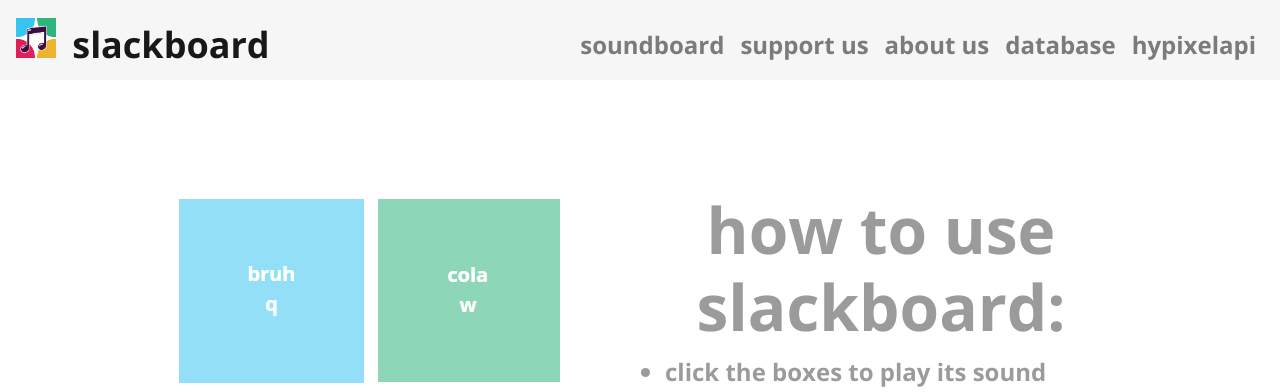
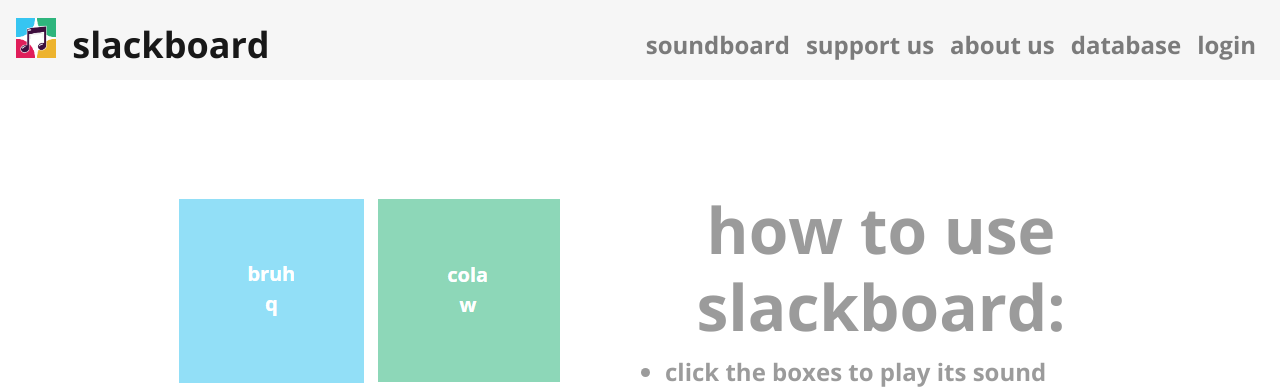
Before and after one commit to kevin-dough/p5slackbots, a Flask app: page / in a window 1280 px wide. Shown: the top 392 px of the page. Run offline with Flask 2, Linux system fonts and the light colour scheme; parts of the project's set-up code (start-up, migrations or seed data) failed here and were passed over; some libraries are stand-ins or nearby versions.

Commit message:
login and signup routes

```diff
--- a/main.py
+++ b/main.py
@@ -50,9 +50,9 @@ def home():
 def soundboards():
     return render_template("selector.html")
 
-@app.route("/hypixelapi")
-def hypixelapi():
-    return render_template("hypixelapi.html")
+@app.route("/login")
+def login():
+    return render_template("login.html")
 
 @app.route("/electronic")
 def electronic():
--- a/templates/base.html
+++ b/templates/base.html
@@ -49,7 +49,7 @@
                 <a class="nav-link navbarLink py-0" href="database">database</a>
             </li>
             <li class="nav-item">
-                <a class="nav-link navbarLink py-0" href="hypixelapi">hypixelapi</a>
+                <a class="nav-link navbarLink py-0" href="login">login</a>
             </li>
         </ul>
     </div>
@@ -79,7 +79,10 @@
 {% block about %}
 {% endblock %}
 
-{% block hypixelapi %}
+{% block login %}
+{% endblock %}
+
+{% block signup %}
 {% endblock %}
 
 {% block egg %}
```
Also changed, not shown: templates/hypixelapi.html (deleted, +0 -17 lines), templates/login.html (added, +7 -0 lines), templates/signup.html (added, +7 -0 lines).
